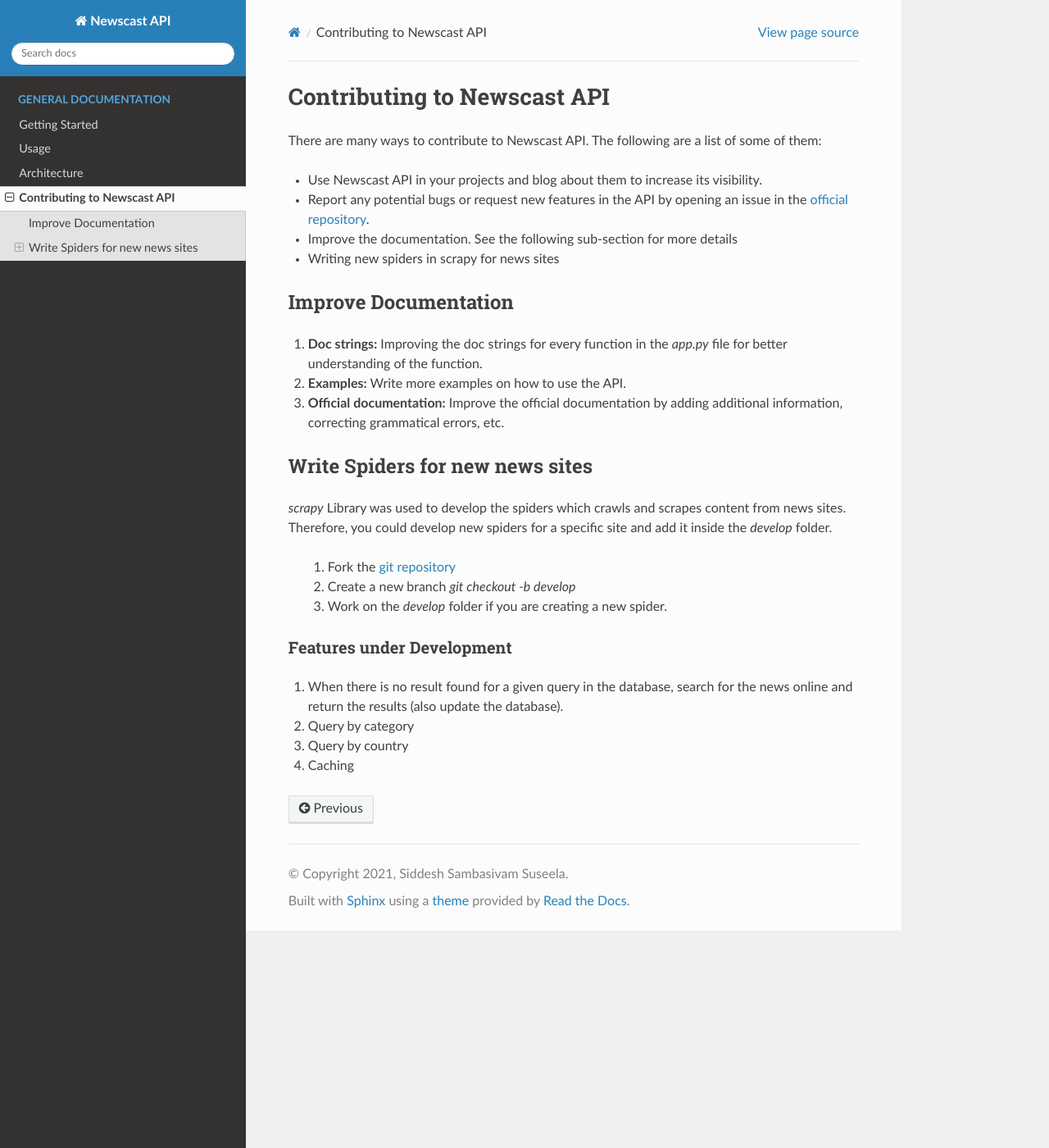
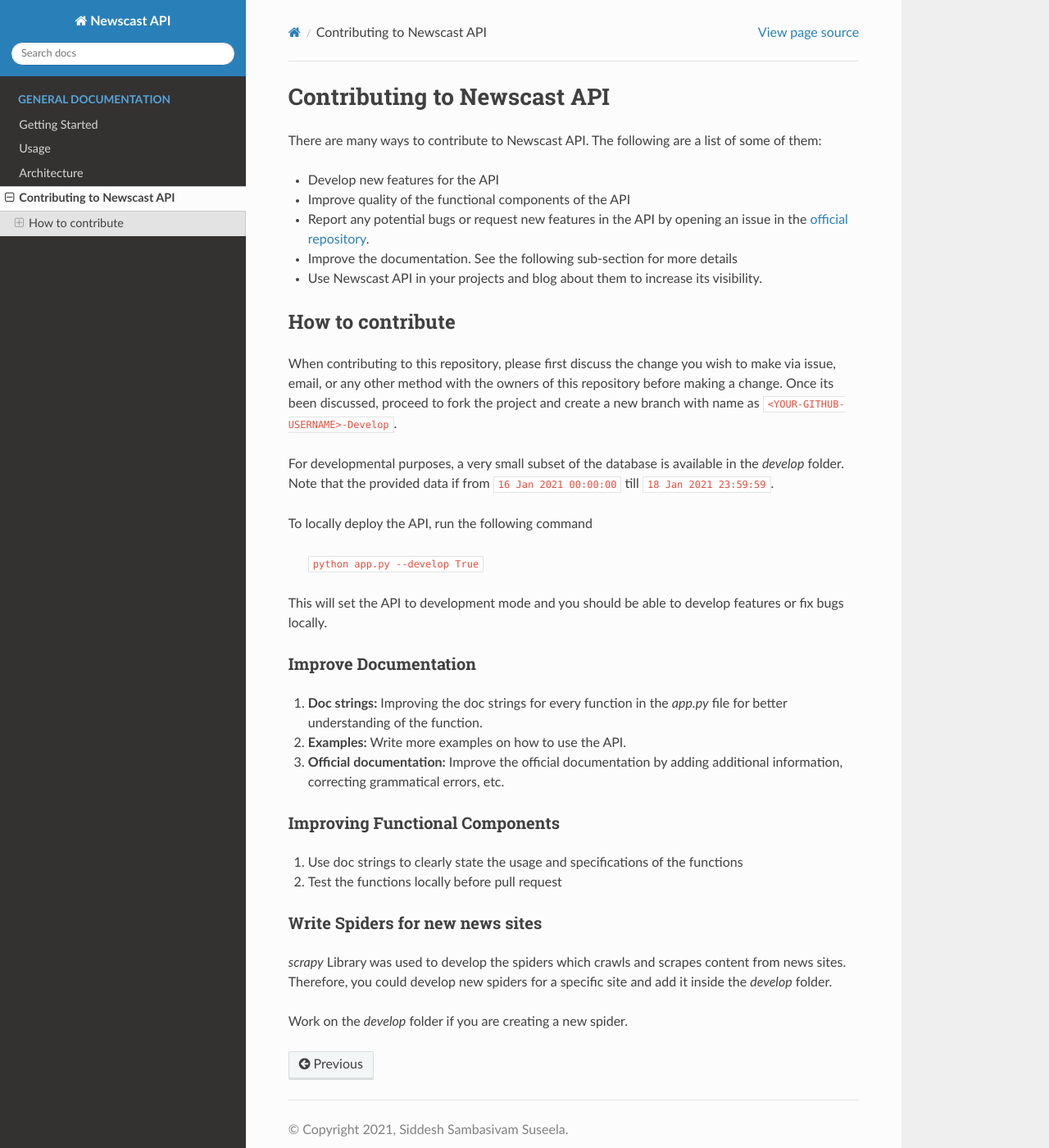
Before and after one commit to SiddeshSambasivam/newscastAPI, a Sphinx documentation site: the page built from docs/source/development.rst, in a window 1280 px wide and 1400 px high. Shown: the whole window at 82% size. Built offline with Sphinx 7.4.7 and the Read the Docs theme 2.0.0, drawn with Linux system fonts in a browser that asks for light colours.

Commit message:
feat: added local development

```diff
--- a/docs/source/development.rst
+++ b/docs/source/development.rst
@@ -3,10 +3,26 @@ Contributing to Newscast API
 
 There are many ways to contribute to Newscast API. The following are a list of some of them:
 
-* Use Newscast API in your projects and blog about them to increase its visibility.
+* Develop new features for the API
+* Improve quality of the functional components of the API
 * Report any potential bugs or request new features in the API by opening an issue in the `official repository <https://github.com/SiddeshSambasivam/newscastAPI>`_.
 * Improve the documentation. See the following sub-section for more details
-* Writing new spiders in scrapy for news sites
+* Use Newscast API in your projects and blog about them to increase its visibility.
+
+How to contribute
+--------------------
+
+When contributing to this repository, please first discuss the change you wish to make via issue,
+email, or any other method with the owners of this repository before making a change. Once its been discussed, proceed to fork the project and
+create a new branch with name as ``<YOUR-GITHUB-USERNAME>-Develop``.
+
+For developmental purposes, a very small subset of the database is available in the `develop` folder. Note that the provided data if from ``16 Jan 2021 00:00:00`` till ``18 Jan 2021 23:59:59``.
+
+To locally deploy the API, run the following command
+
+    ``python app.py --develop True``
+
+This will set the API to development mode and you should be able to develop features or fix bugs locally.
 
 Improve Documentation
 ^^^^^^^^^^^^^^^^^^^^^^
@@ -14,20 +30,14 @@ Improve Documentation
 2. **Examples:** Write more examples on how to use the API.
 3. **Official documentation:** Improve the official documentation by adding additional information, correcting grammatical errors, etc.
 
+Improving Functional Components
+^^^^^^^^^^^^^^^^^^^^^^^^^^^^^^^^^^^
+1. Use doc strings to clearly state the usage and specifications of the functions
+2. Test the functions locally before pull request
+
 Write Spiders for new news sites
 ^^^^^^^^^^^^^^^^^^^^^^^^^^^^^^^^^
 `scrapy` Library was used to develop the spiders which crawls and scrapes content from news sites.
 Therefore, you could develop new spiders for a specific site and add it inside the `develop` folder.
 
-    1. Fork the `git repository <https://github.com/SiddeshSambasivam/newscastAPI>`_
-    2. Create a new branch `git checkout -b develop`
-    3. Work on the `develop` folder if you are creating a new spider.
-
-
-Features under Development
----------------------------
-
-1. When there is no result found for a given query in the database, search for the news online and return the results (also update the database).
-2. Query by category
-3. Query by country
-4. Caching
+Work on the `develop` folder if you are creating a new spider.
```
Also changed, not shown: app.py (+22 -4 lines), 2 other files.
